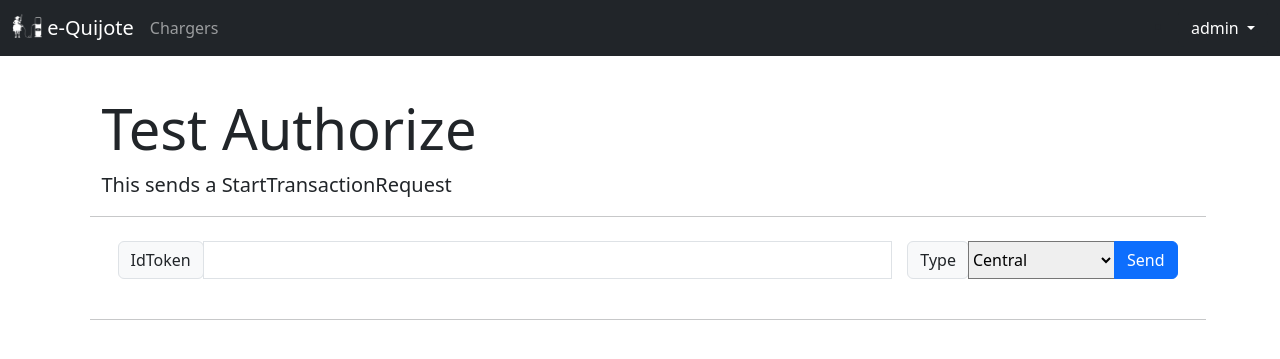
After one commit to PabloTToledano/OCPP-Honeypot, a Flask app: page /startTransaction in a window 1280 px wide. The commit adds this page. Shown: the top 359 px of the page. Run offline with Flask 3, Linux system fonts and the light colour scheme; a user stored in the database is signed in.

Commit message:
front StartTransaction

```diff
--- a/FrontHttp/app.py
+++ b/FrontHttp/app.py
@@ -421,6 +421,40 @@ def variables():
     )
 
 
+@app.route("/startTransaction")
+@login_required
+def start_transaction():
+    charger_id = request.args.get("id", type=str)
+
+    charger = {"id": charger_id}
+
+    return render_template(
+        "authorize.html",
+        charger=charger,
+        current_user=current_user,
+    )
+
+
+@app.route("/startTransaction", methods=["POST"])
+@login_required
+def start_transaction_post():
+    charger_id = request.args.get("id", type=str)
+
+    idToken = request.form["content"]
+    type = request.form["inputType"]
+    charger = {"id": charger_id}
+
+    url = f"http://{host_backend}:8080/startTransaction"
+    json = {"id": charger_id, "idToken": idToken, "idTokenType": type}
+    response = requests.post(url, json=json)
+    flash("StartTransaction sent")
+    return render_template(
+        "authorize.html",
+        charger=charger,
+        current_user=current_user,
+    )
+
+
 @app.route("/updatevariable", methods=["GET"])
 @login_required
 def update_variable():
--- /dev/null
+++ b/FrontHttp/templates/authorize.html
@@ -0,0 +1,63 @@
+{% extends "layout.html" %}
+
+{% block content %}
+</br>
+<div class="container">
+    <div class="jumbotron jumbotron-fluid">
+        <div class="container">
+            <h1 class="display-4">Test Authorize</h1>
+            <p class="lead">This sends a StartTransactionRequest</p>
+        </div>
+    </div>
+
+    <hr class="hr hr-blurry" />
+    <div class="content" style="text-align: center">
+
+        <div class="container py-2 h-100 px-1000">
+            <div class="form-group mb-2">
+                <div class="form-group mx-sm-3 mb-2">
+
+                    {% with messages = get_flashed_messages() %}
+                    {% if messages %}
+                    <div class="alert alert-success" role="alert">
+                        {{ messages[0] }}
+                    </div>
+                    {% endif %}
+                    {% endwith %}
+                    <form action="/startTransaction?id={{charger.id}}" method="POST">
+                        <div class="input-group mb-3 ">
+                            <div class="input-group-prepend">
+                                <label class="input-group-text" for="inputGroupSelect01">IdToken</label>
+                            </div>
+                            <input class="form-control" type="text" name="content" id="content" />
+
+                            <div class="input-group-prepend ps-3">
+                                <label class="input-group-text" for="inputGroupSelect01">Type</label>
+                            </div>
+                            <select class="custom-select" name="inputType" id="inputType">
+                                <option value="Central">Central</option>
+                                <option value="eMAID">eMAID</option>
+                                <option value="ISO14443">ISO14443</option>
+                                <option value="ISO15693">ISO15693</option>
+                                <option value="KeyCode">KeyCode</option>
+                                <option value="Local">Local</option>
+                                <option value="MacAddress">MacAddress</option>
+                                <option value="NoAuthorization">NoAuthorization</option>
+                            </select>
+
+
+                            <button class="btn btn-primary" type="submit">Send</button>
+                        </div>
+                    </form>
+
+                </div>
+            </div>
+        </div>
+
+        <hr class="hr hr-blurry" />
+
+
+    </div>
+
+</div>
+{% endblock %}
--- a/FrontHttp/templates/charger.html
+++ b/FrontHttp/templates/charger.html
@@ -12,11 +12,13 @@
 
   <hr class="hr hr-blurry" />
   <div class="row">
-    <div class="col-md-5 ">
+    <div class="col-md-8 ">
       <a href="/displaymessages?id={{ charger.id }}" class="btn btn-primary ml-auto">Display Messages</a>
       <a href="/variables?id={{ charger.id }}" class="btn btn-primary ml-auto">Variables</a>
       <a href="/locallist?id={{ charger.id }}" class="btn btn-primary ml-auto">Local List</a>
       <a href="/update?id={{ charger.id }}" class="btn btn-primary ml-auto">Update Firmware</a>
+      <a href="/startTransaction?id={{ charger.id }}" class="btn btn-primary ml-auto">Authorize</a>
+
     </div>
   </div>
   <hr class="hr hr-blurry" />
--- a/FrontHttp/templates/variables.html
+++ b/FrontHttp/templates/variables.html
@@ -10,7 +10,7 @@
         </div>
     </div>
 
-
+    <hr class="hr hr-blurry" />
 
     <div class="content" style="text-align: center">
 
```
Also changed, not shown: FrontHttp/templates/displaymessages.html (+10 -2 lines), FrontHttp/templates/locallist.html (+7 -2 lines).
